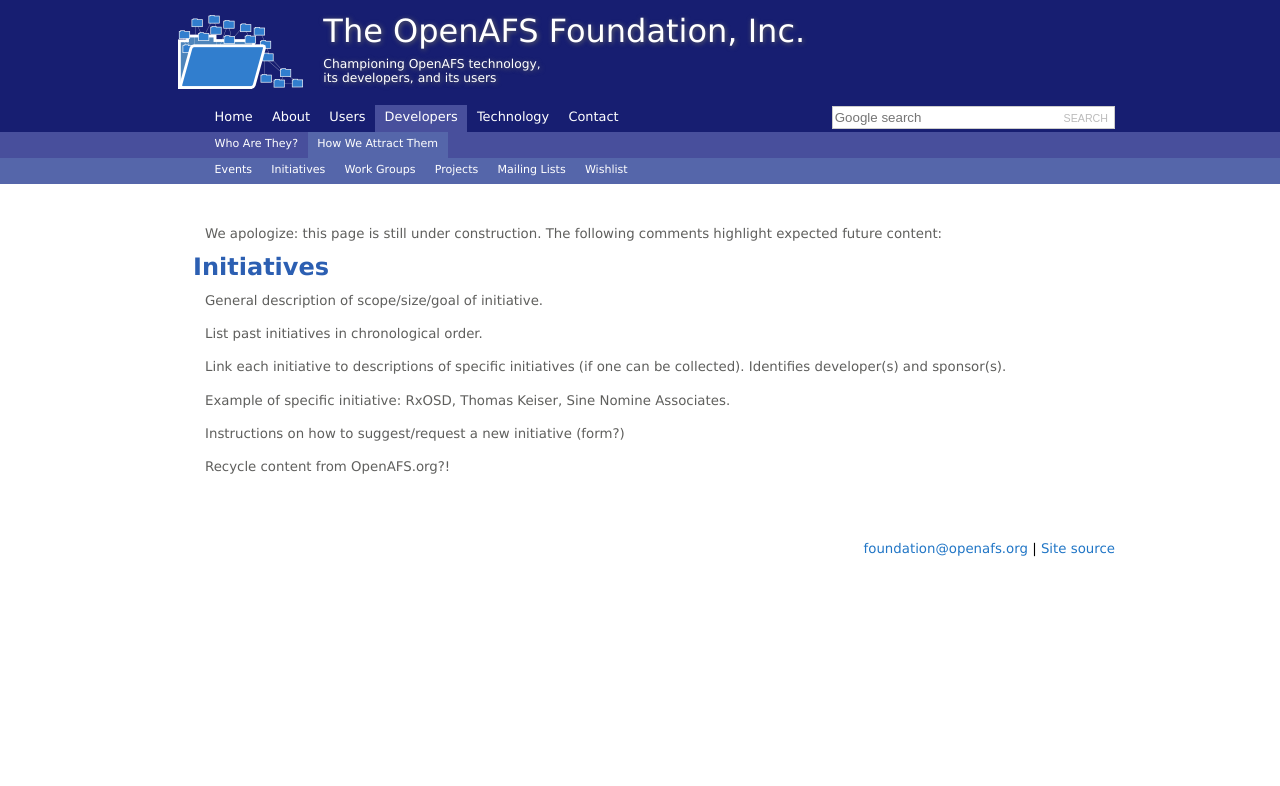
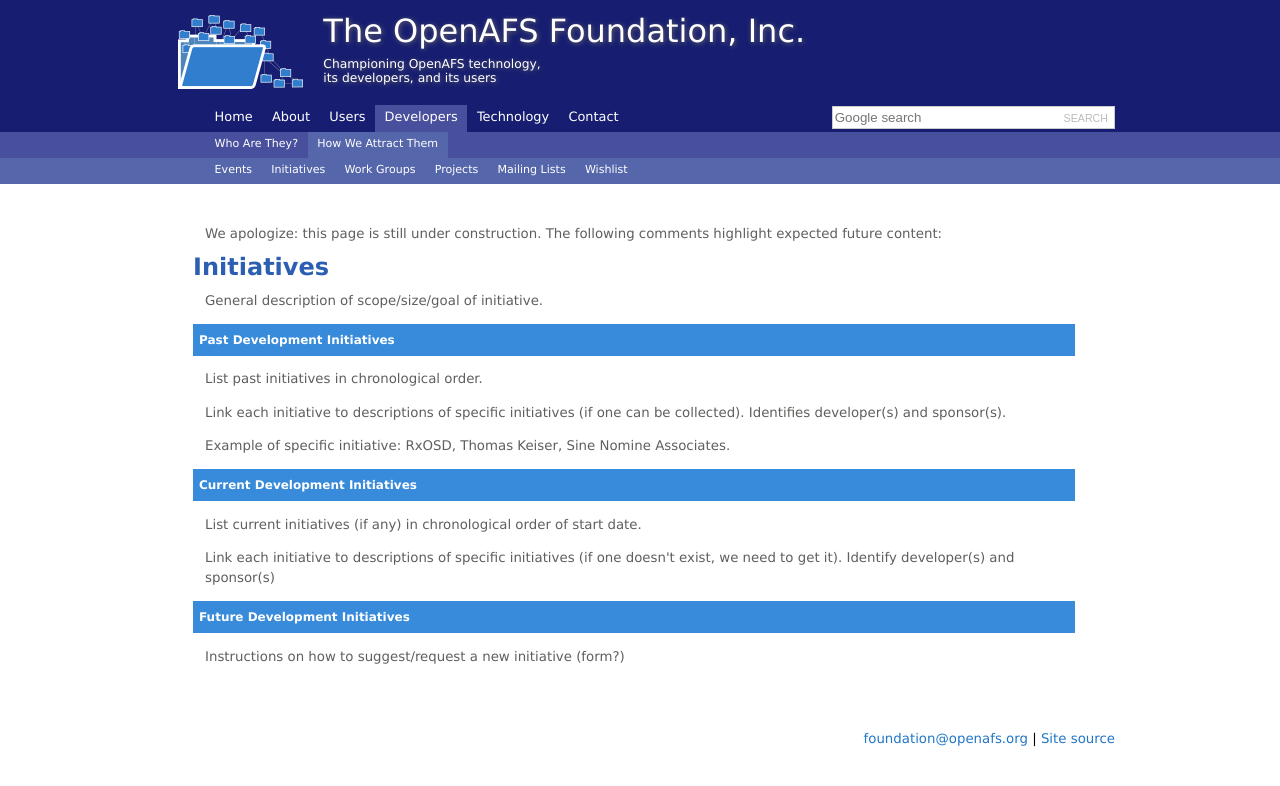
Before and after one commit to openafsfoundation/openafsfoundation.org, a Jekyll site: the page built from devs/initiatives/index.md, in a window 1280 px wide. Shown: the top 786 px of the page. Built offline with Jekyll 4.4.1, drawn with Linux system fonts in a browser that asks for light colours.

Commit message:
/devs/initiatives
Add Current and Future Is.

```diff
--- a/devs/initiatives/index.md
+++ b/devs/initiatives/index.md
@@ -9,12 +9,20 @@
 
 General description of scope/size/goal of initiative.
 
+### Past Development Initiatives ###
+
 List past initiatives in chronological order.
 
 Link each initiative to descriptions of specific initiatives (if one can be collected).  Identifies developer(s) and sponsor(s).
 
 Example of specific initiative: RxOSD, Thomas Keiser, Sine Nomine Associates.
 
+### Current Development Initiatives ###
+
+List current initiatives (if any) in chronological order of start date.
+
+Link each initiative to descriptions of specific initiatives (if one doesn't exist, we need to get it).  Identify developer(s) and sponsor(s)
+
+### Future Development Initiatives ###
+
 Instructions on how to suggest/request a new initiative (form?)
-
-Recycle content from OpenAFS.org?!
```
